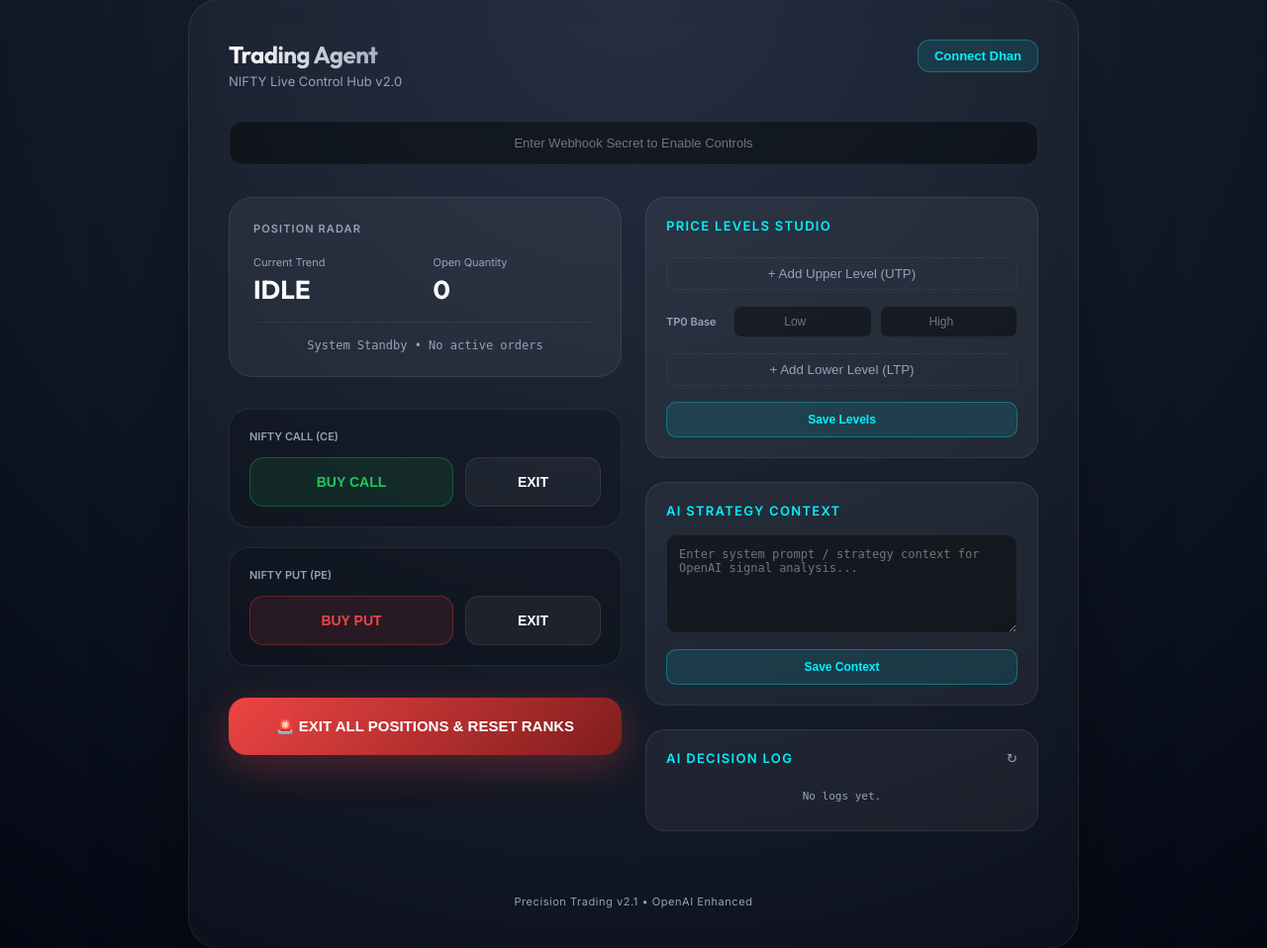
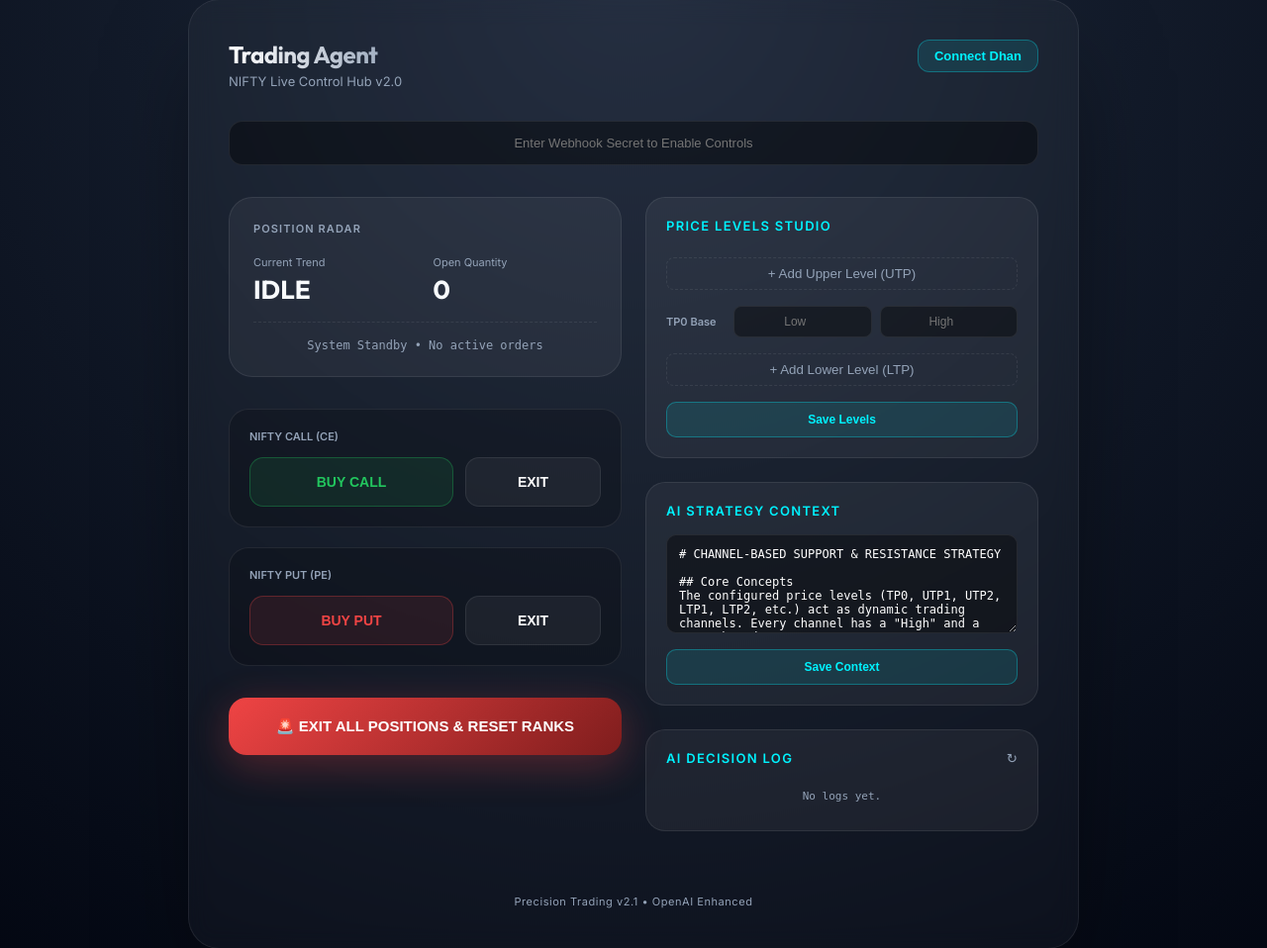
Before and after one commit to Sreekanth1995/TradingAgent, a Flask app: page / in a window 1280 px wide. Shown: the part 25-983 px from the top of the page at 99% size. Run offline with Flask 3, Linux system fonts and the light colour scheme.

Commit message:
feat: Add default channel-based strategy context for AI signal analyzer

```diff
--- a/openai_analyzer.py
+++ b/openai_analyzer.py
@@ -31,7 +31,7 @@ Your job is to analyze an incoming TradingView trading signal and decide whether
 {user_context}
 
 ## Decision Rules
-- If the signal direction aligns with the price zone context (e.g., bullish signal near a support LTP level), output ALLOW
+- If the signal direction aligns with the user's strategy, output ALLOW
 - If the signal is against the user's strategy context or in a dangerous zone, output REJECT
 - If no levels are configured, output ALLOW by default
 
@@ -42,6 +42,35 @@ Response format:
   "reason": "Brief explanation (max 2 sentences)",
   "confidence": 0-100
 }}"""
+
+DEFAULT_USER_CONTEXT = """# CHANNEL-BASED SUPPORT & RESISTANCE STRATEGY
+
+## Core Concepts
+The configured price levels (TP0, UTP1, UTP2, LTP1, LTP2, etc.) act as dynamic trading channels. Every channel has a "High" and a "Low" boundary.
+1. **Resistance Rule:** When the price is moving UP, the **Low** level of any channel acts as strict resistance.
+2. **Support Rule:** When the price is falling DOWN, the **High** side of any channel acts as strict support.
+
+## Strict Entry Conditions (Gatekeeping Rules)
+
+### For BULLISH Signals (BUY / CALL Positions)
+The model must ONLY output ALLOW if the current spot price satisfies the following support/breakout condition:
+- The price is **NEAR AND ABOVE** the **High** level of an identified channel (e.g., TP0 High, UTP1 High, UTP2 High, LTP1 High, LTP2 High).
+- *Rationale: The High level is acting as a newly established support base, or the price has cleanly broken out above it.*
+- If a BUY signal is generated while the price is struggling right at or below a channel's **Low** (Resistance), the signal MUST be REJECTED.
+
+### For BEARISH Signals (SELL / PUT Positions)
+The model must ONLY output ALLOW if the current spot price satisfies the following resistance/breakdown condition:
+- The price is **NEAR AND BELOW** the **Low** level of an identified channel (e.g., TP0 Low, UTP1 Low, UTP2 Low, LTP1 Low, LTP2 Low).
+- *Rationale: The Low level is acting as overhead resistance, or the price is breaking down below it.*
+- If a SELL signal is generated while the price is resting right at or above a channel's **High** (Support), the signal MUST be REJECTED.
+
+## AI Evaluation Checklist
+When evaluating the incoming webhook payload, follow these steps strictly:
+1. Identify if the signal is BULLISH (CALL) or BEARISH (PUT).
+2. Look at the Spot Price provided in the signal.
+3. Compare the Spot Price to the closest channel's High and Low levels provided in the Price Levels section.
+4. Check if the Spot Price confirms the logic (e.g., For a CALL, is the price >= Channel High? For a PUT, is the price <= Channel Low?).
+5. Output ALLOW only if the exact criteria are met. Otherwise, output REJECT."""
 
 
 def _format_levels(levels: dict) -> str:
@@ -101,7 +130,7 @@ class OpenAIAnalyzer:
             return {"decision": "ALLOW", "reason": "OpenAI not configured (no API key)", "confidence": 100}
 
         levels_section = _format_levels(levels)
-        context_text = user_context.strip() if user_context else "No specific strategy context provided."
+        context_text = user_context.strip() if user_context and user_context.strip() else DEFAULT_USER_CONTEXT
 
         system_prompt = SYSTEM_PROMPT_TEMPLATE.format(
             levels_section=levels_section,
--- a/templates/index.html
+++ b/templates/index.html
@@ -666,7 +666,34 @@
                 <section class="side-card">
                     <div class="side-card-title">AI Strategy Context</div>
                     <textarea id="ai-context" class="context-area"
-                        placeholder="Enter system prompt / strategy context for OpenAI signal analysis..."></textarea>
+                        placeholder="Enter system prompt / strategy context for OpenAI signal analysis..."># CHANNEL-BASED SUPPORT & RESISTANCE STRATEGY
+
+## Core Concepts
+The configured price levels (TP0, UTP1, UTP2, LTP1, LTP2, etc.) act as dynamic trading channels. Every channel has a "High" and a "Low" boundary.
+1. **Resistance Rule:** When the price is moving UP, the **Low** level of any channel acts as strict resistance.
+2. **Support Rule:** When the price is falling DOWN, the **High** side of any channel acts as strict support.
+
+## Strict Entry Conditions (Gatekeeping Rules)
+
+### For BULLISH Signals (BUY / CALL Positions)
+The model must ONLY output ALLOW if the current spot price satisfies the following support/breakout condition:
+- The price is **NEAR AND ABOVE** the **High** level of an identified channel (e.g., TP0 High, UTP1 High, UTP2 High, LTP1 High, LTP2 High).
+- *Rationale: The High level is acting as a newly established support base, or the price has cleanly broken out above it.*
+- If a BUY signal is generated while the price is struggling right at or below a channel's **Low** (Resistance), the signal MUST be REJECTED.
+
+### For BEARISH Signals (SELL / PUT Positions)
+The model must ONLY output ALLOW if the current spot price satisfies the following resistance/breakdown condition:
+- The price is **NEAR AND BELOW** the **Low** level of an identified channel (e.g., TP0 Low, UTP1 Low, UTP2 Low, LTP1 Low, LTP2 Low).
+- *Rationale: The Low level is acting as overhead resistance, or the price is breaking down below it.*
+- If a SELL signal is generated while the price is resting right at or above a channel's **High** (Support), the signal MUST be REJECTED.
+
+## AI Evaluation Checklist
+When evaluating the incoming webhook payload, follow these steps strictly:
+1. Identify if the signal is BULLISH (CALL) or BEARISH (PUT).
+2. Look at the Spot Price provided in the signal.
+3. Compare the Spot Price to the closest channel's High and Low levels provided in the Price Levels section.
+4. Check if the Spot Price confirms the logic (e.g., For a CALL, is the price >= Channel High? For a PUT, is the price <= Channel Low?).
+5. Output ALLOW only if the exact criteria are met. Otherwise, output REJECT.</textarea>
                     <button class="save-btn" onclick="saveContext()">Save Context</button>
                 </section>
 
```
